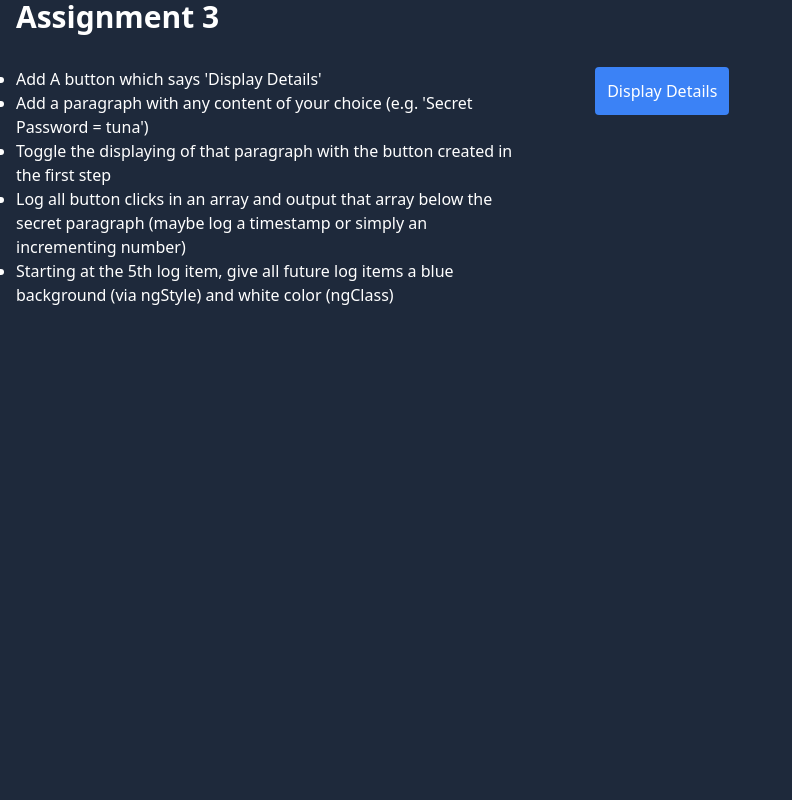
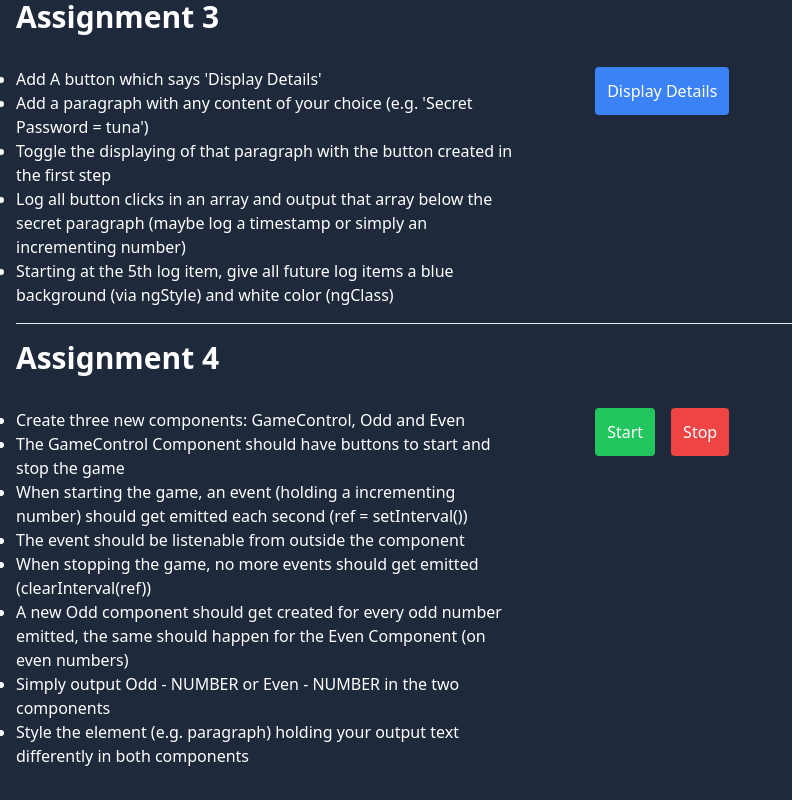
Before and after one commit to decito/angular-playground, an Angular app: page / in a window 1280 px wide. Shown: the part 391-1191 px from the top of the page, without its empty margins (0-792 px from the left). Before the commit the page ends 800 px from the top, so only its background shows below. Built offline with nearby package versions, Linux system fonts and the light colour scheme.

Commit message:
stamp: 83

```diff
--- a/src/app/app.module.ts
+++ b/src/app/app.module.ts
@@ -11,6 +11,10 @@ import { AssignmentTwoComponent } from './components/assignments/assignment-2/as
 import { HtmlCommentDirective } from './shared/html-comment.directive'
 import { AssignmentsComponent } from './components/assignments/assignments.component'
 import { AssignmentThreeComponent } from './components/assignments/assignment-3/assignment-3.component'
+import { AssignmentFourComponent } from './components/assignments/assignment-4/assignment-4.component'
+import { AssignmentFourEvenComponent } from './components/assignments/assignment-4/components/even.component'
+import { AssignmentFourOddComponent } from './components/assignments/assignment-4/components/odd.component'
+import { AssignmentFourGameControlComponent } from './components/assignments/assignment-4/components/game-control.component'
 
 @NgModule({
   declarations: [
@@ -21,7 +25,8 @@ import { AssignmentThreeComponent } from './components/assignments/assignment-3/
     HtmlCommentDirective,
     AssignmentTwoComponent,
     AssignmentsComponent,
-    AssignmentThreeComponent
+    AssignmentThreeComponent,
+    AssignmentFourComponent, AssignmentFourEvenComponent, AssignmentFourOddComponent, AssignmentFourGameControlComponent
   ],
   imports: [
     BrowserModule,
--- /dev/null
+++ b/src/app/components/assignments/assignment-4/assignment-4.component.html
@@ -0,0 +1,30 @@
+<section class="flex flex-col gap-8">
+  <h1 class="text-3xl font-bold">Assignment {{ number }}</h1>
+
+  <div class="flex gap-20">
+    <ol class="w-2/5 list-disc">
+      <li>Create three new components: GameControl, Odd and Even</li>
+      <li>The GameControl Component should have buttons to start and stop the game</li>
+      <li>When starting the game, an event (holding a incrementing number) should get emitted each second (ref =
+        setInterval())</li>
+      <li>The event should be listenable from outside the component</li>
+      <li>When stopping the game, no more events should get emitted (clearInterval(ref))</li>
+      <li>A new Odd component should get created for every odd number emitted, the same should happen for the Even
+        Component (on even numbers)</li>
+      <li>Simply output Odd - NUMBER or Even - NUMBER in the two components</li>
+      <li>Style the element (e.g. paragraph) holding your output text differently in both components</li>
+    </ol>
+
+    <app-assignment-4-game-control (intervalEmmiter)="onIntervalEmmited($event)"></app-assignment-4-game-control>
+
+    <section class="flex gap-10">
+      <div>
+        <app-assignment-4-odd *ngFor="let odd of oddNumbers" [odd]="odd"></app-assignment-4-odd>
+      </div>
+
+      <div>
+        <app-assignment-4-even *ngFor="let even of evenNumbers" [even]="even"></app-assignment-4-even>
+      </div>
+    </section>
+  </div>
+</section>
--- /dev/null
+++ b/src/app/components/assignments/assignment-4/assignment-4.component.ts
@@ -0,0 +1,18 @@
+import { Component } from '@angular/core';
+
+@Component({
+  selector: 'app-assignment-4',
+  templateUrl: './assignment-4.component.html'
+})
+export class AssignmentFourComponent {
+  number = '4'
+
+  evenNumbers: number[] = []
+  oddNumbers: number[] = []
+
+  onIntervalEmmited(n: number) {
+    (n % 2 === 0)
+      ? this.evenNumbers.push(n)
+      : this.oddNumbers.push(n)
+  }
+}
--- /dev/null
+++ b/src/app/components/assignments/assignment-4/components/even.component.ts
@@ -0,0 +1,9 @@
+import { Component, Input } from "@angular/core";
+
+@Component({
+  selector: 'app-assignment-4-even',
+  template: `<p class="text-yellow-300">Number - {{ even }}</p>`
+})
+export class AssignmentFourEvenComponent {
+  @Input() even: number
+}
--- /dev/null
+++ b/src/app/components/assignments/assignment-4/components/game-control.component.html
@@ -0,0 +1,8 @@
+<section class="flex gap-4">
+  <button class="p-3 bg-green-500 rounded disabled:opacity-60 disabled:cursor-not-allowed w-fit" (click)="startGame()">
+    Start
+  </button>
+
+  <button class="p-3 bg-red-500 rounded disabled:opacity-60 disabled:cursor-not-allowed w-fit"
+    (click)="stopGame()">Stop</button>
+</section>
--- /dev/null
+++ b/src/app/components/assignments/assignment-4/components/game-control.component.ts
@@ -0,0 +1,25 @@
+import { Component, EventEmitter, Output } from "@angular/core";
+
+type TimerHandle = number | ReturnType<typeof setInterval>;
+
+@Component({
+  selector: 'app-assignment-4-game-control',
+  templateUrl: './game-control.component.html'
+})
+export class AssignmentFourGameControlComponent {
+  counterHandler: TimerHandle
+  counter: number = 0
+
+  @Output() intervalEmmiter = new EventEmitter<number>();
+
+  startGame() {
+    this.counterHandler = setInterval(() => {
+      this.counter++
+      this.intervalEmmiter.emit(this.counter)
+    }, 1000)
+  }
+
+  stopGame() {
+    clearInterval(this.counterHandler)
+  }
+}
--- /dev/null
+++ b/src/app/components/assignments/assignment-4/components/odd.component.ts
@@ -0,0 +1,9 @@
+import { Component, Input } from "@angular/core";
+
+@Component({
+  selector: 'app-assignment-4-odd',
+  template: `<p class="text-blue-300">Number - {{ odd }}</p>`
+})
+export class AssignmentFourOddComponent {
+  @Input() odd: number
+}
--- a/src/app/components/assignments/assignments.component.html
+++ b/src/app/components/assignments/assignments.component.html
@@ -4,4 +4,8 @@
   <hr>
 
   <app-assignment-3></app-assignment-3>
+
+  <hr>
+
+  <app-assignment-4></app-assignment-4>
 </section>
--- a/src/app/components/header/header.component.ts
+++ b/src/app/components/header/header.component.ts
@@ -7,7 +7,7 @@ import { Component, EventEmitter, Output } from "@angular/core"
 export class HeaderComponent {
   @Output() curRoute = new EventEmitter<string>()
   title = 'Angular Playground'
-  intRoute: string = 'servers'
+  intRoute: string = 'assignments'
 
   routes: { name: string }[] = [
     { name: 'servers' },
```
